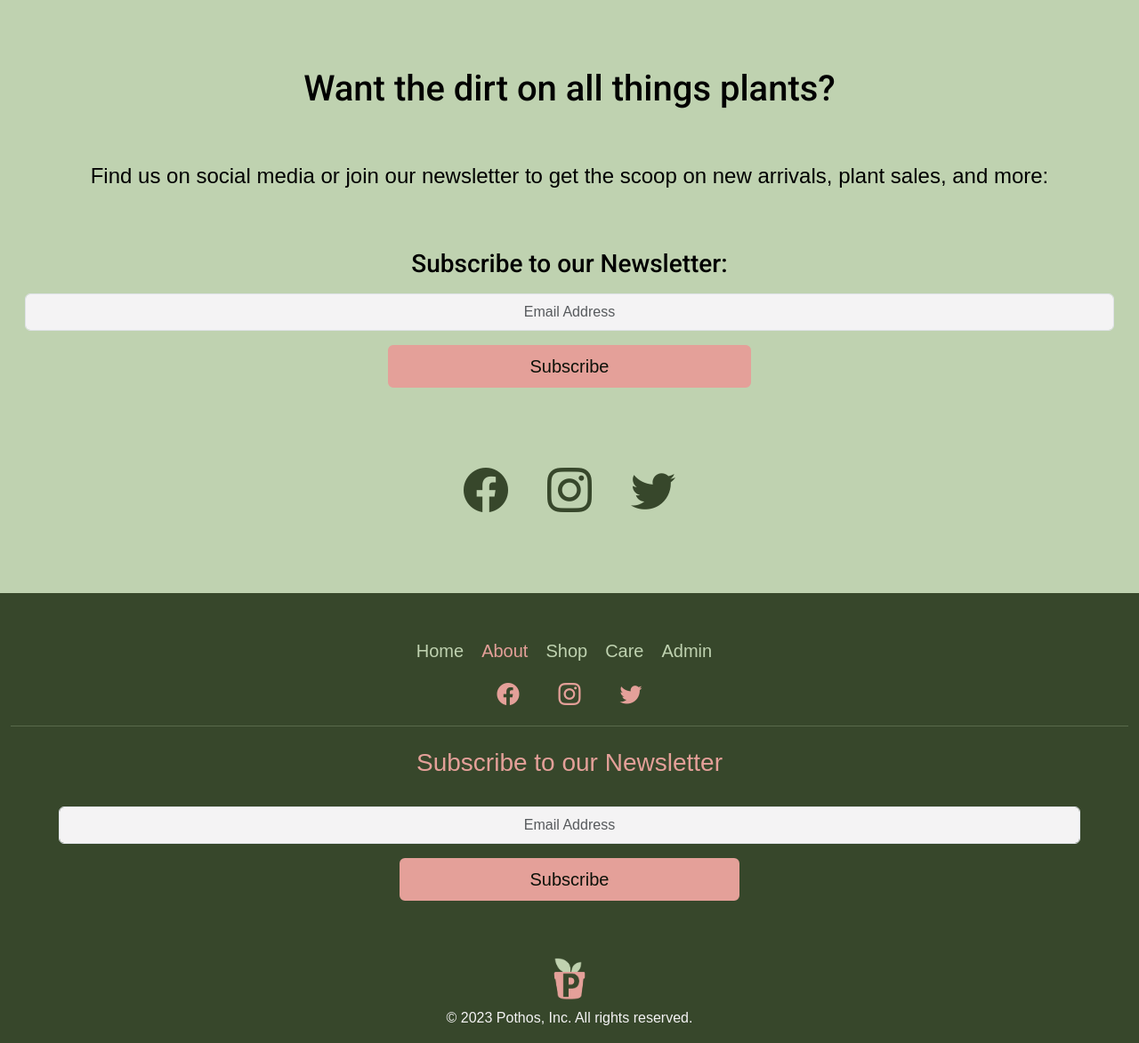
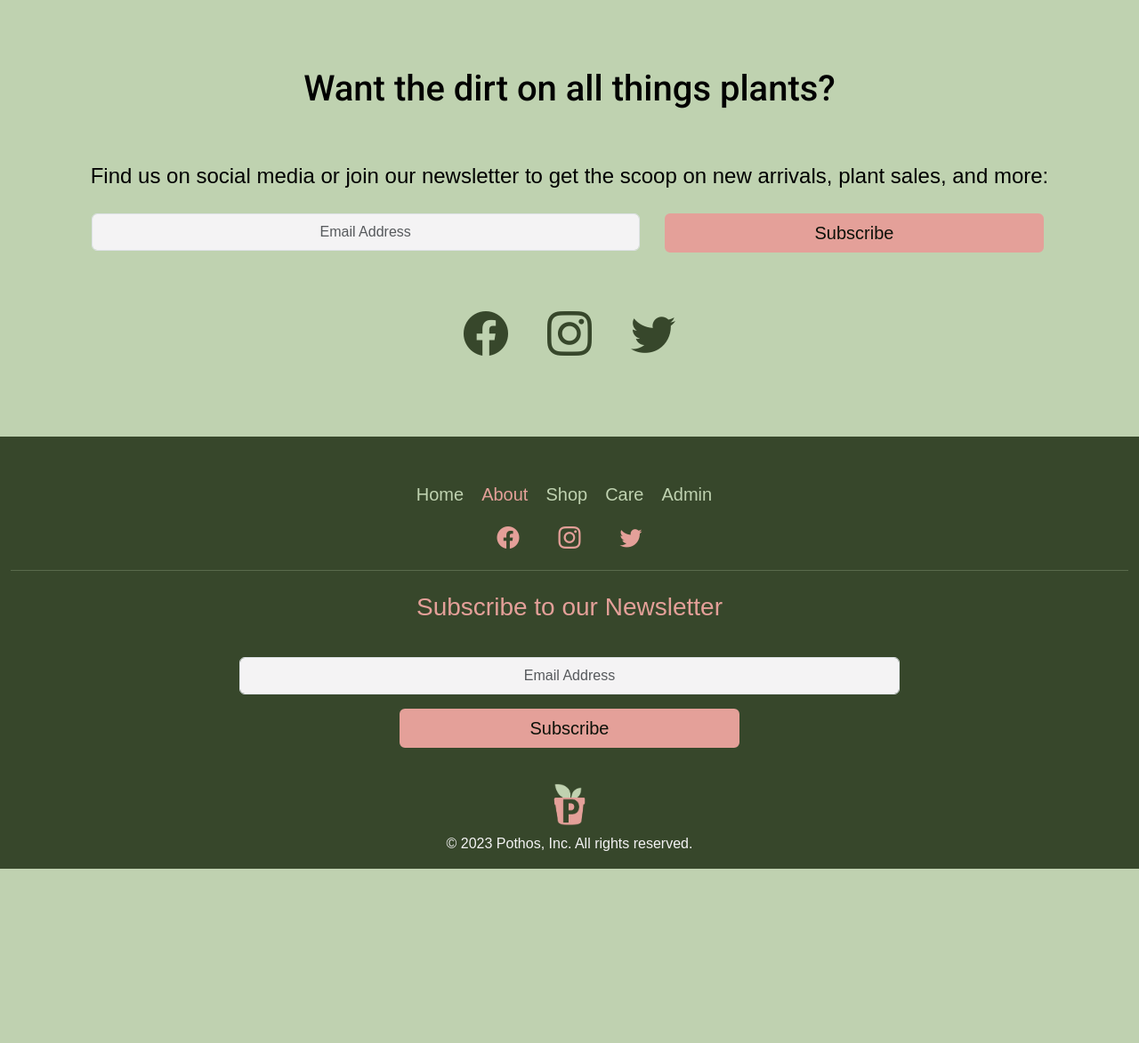
Before and after one commit to ka-lange/plantstore, a Node server app: page /about in a window 1280 px wide. Shown: the part 650-1823 px from the top of the page at 89% size. After the commit the page ends 1627 px from the top, so only its background shows below. Run offline with Node 20, Linux system fonts and the light colour scheme; some libraries are stand-ins or nearby versions.

Commit message:
change spacing on large screen newsletter button

```diff
--- a/views/about.ejs
+++ b/views/about.ejs
@@ -84,14 +84,18 @@
                 <p class="fs-4">Find us on social media or join our newsletter to get the scoop on new arrivals, plant sales, and more:</p>
 
                 <!-- <p>for exciting bi-wekly updates, deals, and plant care tips</p> -->
-                <form class="container p-2 text-success">
-                    <h3 class="text-center pt-5 h-accent">Subscribe to our Newsletter:</h3>
+
+
                     <!-- <p>for exciting bi-wekly updates, deals, and plant care tips</p> -->
-                    <div class="row m-3 d-flex justify-content-center" >
-                        <input type="text" class="col-12 col-md-4 form-control bg-light rounded p-2 text-center" placeholder="Email Address" aria-label="Email Address" aria-describedby="button-subscribe">
 
-                        <button class="btn btn-success col-12 col-md-4 my-3 bg-success rounded text-dark text-center ">Subscribe</button>
-                    </div>
+                        <div class="row d-flex justify-content-center" >
+                            <div class="col-12 col-md-6">
+                                <input type="text" class="form-control bg-light rounded p-2 my-2 text-center" placeholder="Email Address" aria-label="Email Address" aria-describedby="button-subscribe">
+                            </div>
+                            <button class="btn btn-success btn-sm col-12 col-md-4 my-2 mx-3 bg-success rounded text-dark text-center ">Subscribe</button>
+                        </div>
+
+
                 </form>
             </form>
             <div class="pt-5">
@@ -126,15 +130,19 @@
     </div>
     <hr class="text-secondary">
 
-            <form class="container p-2 text-success">
-                <h3 class="text-center pb-4">Subscribe to our Newsletter</h3>
-                <!-- <p>for exciting bi-wekly updates, deals, and plant care tips</p> -->
-                <div class="row mb-3 d-flex justify-content-center" >
-                    <input type="text" class="col-12 col-md-4 form-control bg-light rounded p-2 text-center" placeholder="Email Address" aria-label="Email Address" aria-describedby="button-subscribe">
+    <form class="container p-2 text-success">
+        <h3 class="text-center pb-4">Subscribe to our Newsletter</h3>
+        <!-- <p>for exciting bi-wekly updates, deals, and plant care tips</p> -->
+        <div>
+            <div class="row d-flex justify-content-center" >
+                <div class="col-12 col-md-8">
+                    <input type="text" class="form-control bg-light rounded p-2 my-2 text-center" placeholder="Email Address" aria-label="Email Address" aria-describedby="button-subscribe">
+                </div>
+                <button class="btn btn-success btn-sm col-12 col-md-4 my-2 mx-3 bg-success rounded text-dark text-center ">Subscribe</button>
+            </div>
+        </div>
 
-                    <button class="btn btn-success col-12 col-md-4 my-3 bg-success rounded text-dark text-center ">Subscribe</button>
-                </div>
-            </form>
+    </form>
 
 
         <div class="pt-4 d-flex flex-column justify-content-center  align-items-center">
```
Also changed, not shown: views/care.ejs (+5 -4 lines), views/index.ejs (+8 -4 lines), views/shop.ejs (+10 -8 lines).
